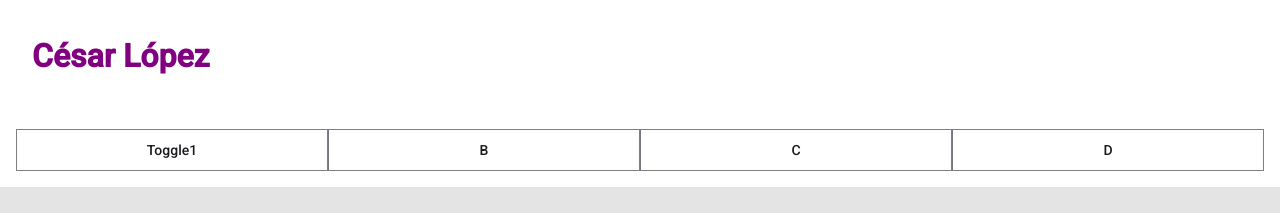
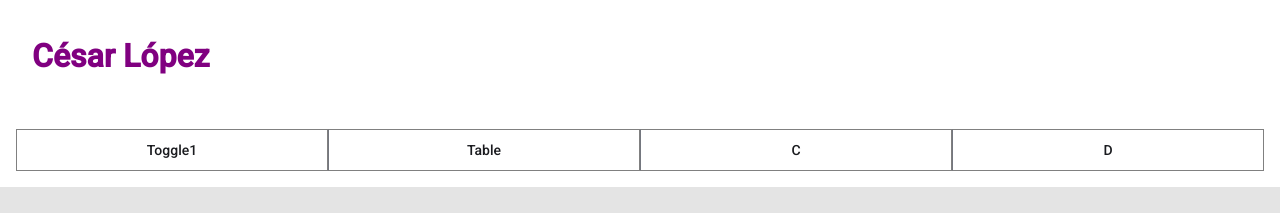
Before and after one commit to CesarLope-z/Angular-Material, an Angular app: page / in a window 1280 px wide. Shown: the top 213 px of the page. Built offline with nearby package versions, Linux system fonts and the light colour scheme.

Commit message:
table complete

```diff
--- a/src/app/client/home/home.component.html
+++ b/src/app/client/home/home.component.html
@@ -5,7 +5,7 @@
 <div>
     <mat-button-toggle-group #toggleGroup="matButtonToggleGroup" class="toggle1">
         <mat-button-toggle value="1">Toggle1</mat-button-toggle>
-        <mat-button-toggle value="2">B</mat-button-toggle>
+        <mat-button-toggle value="2">Table</mat-button-toggle>
         <mat-button-toggle value="3">C</mat-button-toggle>
         <mat-button-toggle value="4">D</mat-button-toggle>
     </mat-button-toggle-group>
```
